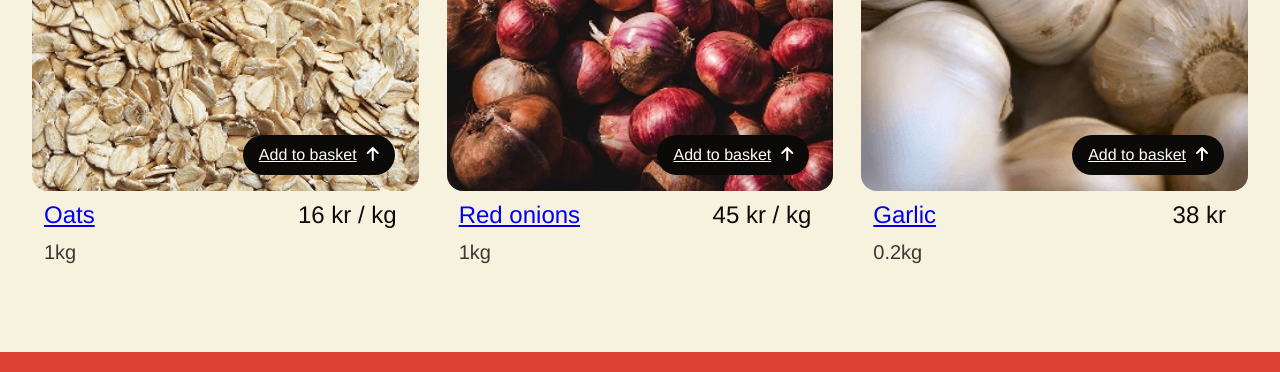
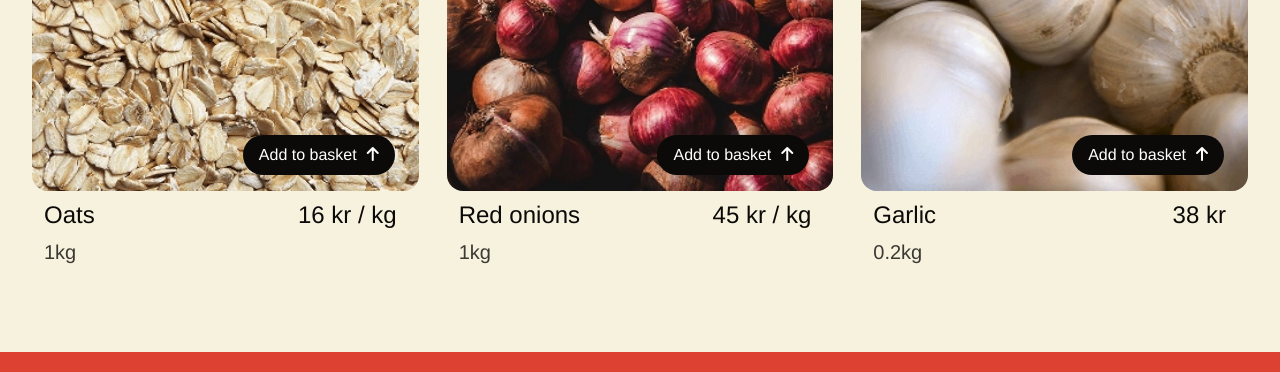
Before and after one commit to Clockert/eksamen, a website: page index.html in a window 1280 px wide. Shown: the part 2840-3212 px from the top of the page. Drawn offline with nearby package versions, Linux system fonts and the light colour scheme; a web font is replaced by a local one.

Commit message:
fixed styling on links

```diff
--- a/Styles/produce.css
+++ b/Styles/produce.css
@@ -75,8 +75,14 @@ main.products-container {
   z-index: 1;
 }
 
+.product-link {
+  text-decoration: none;
+  color: var(--primary-text);
+}
+
 /* Add to basket button */
-.add-to-cart {
+a.add-to-cart {
+  text-decoration: none;
   position: relative;
   z-index: 2;
   background-color: var(--primary-text);
--- a/Styles/product-detail.css
+++ b/Styles/product-detail.css
@@ -86,6 +86,11 @@
   font-weight: var(--font-regular);
   color: var(--primary-text);
   margin: 0;
+}
+
+a .product-link {
+  text-decoration: none;
+  color: red;
 }
 
 .product-base-quantity {
```
